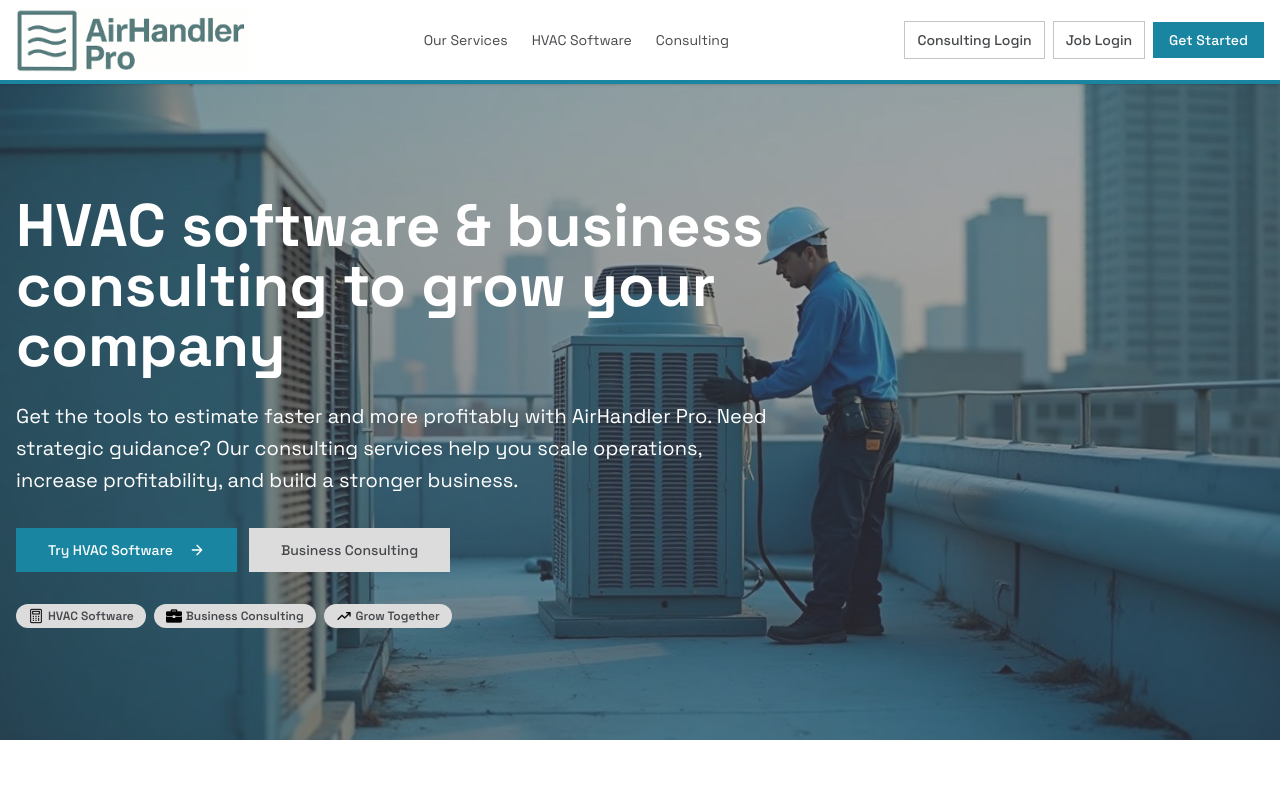
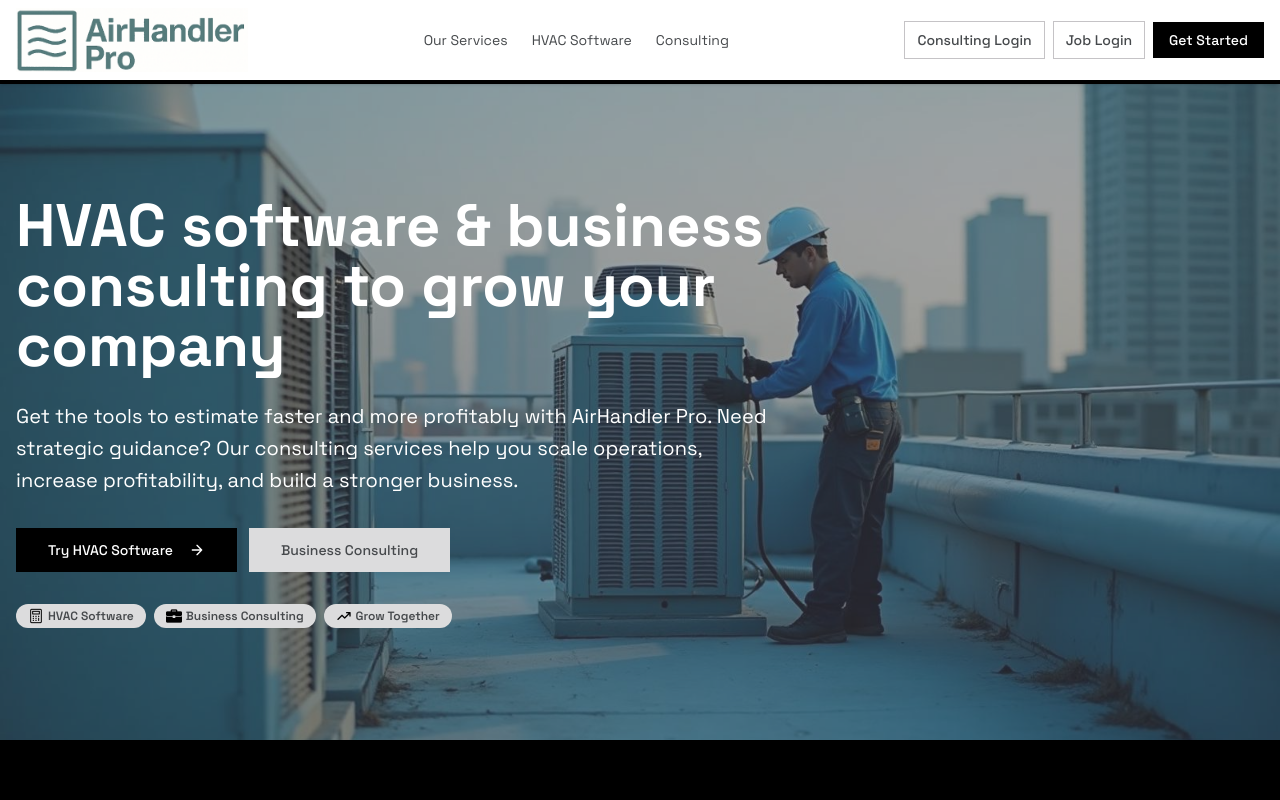
Before and after one commit to adeelmazhar409/next-airhandler-pro, a Next.js app in the folder air-handlerpro/: page / in a window 1280 px wide. Shown: the top 800 px of the page. Built offline with nearby package versions, Linux system fonts and the light colour scheme.

Commit message:
Update color scheme and fix prop typo
Changed CSS variables for cerulean, background, and foreground colors to adjust the color scheme. Updated the Home page background to use the cerulean variable. Fixed a typo in MainboxProps from 'buttonrwo' to 'buttontwo'.

```diff
--- a/air-handlerpro/src/app/globals.css
+++ b/air-handlerpro/src/app/globals.css
@@ -11,7 +11,7 @@
   --silver: #C5C3C6;
   --charcoal: #46494C;
   --slate: #4C5C68;
-  --cerulean: #1985A1;
+  --cerulean: #000000;
 }
 
 @theme inline {
@@ -33,8 +33,8 @@
 
 @media (prefers-color-scheme: dark) {
   :root {
-    --background: #0a0a0a;
-    --foreground: #ffffff;
+    --background: #ffffff;
+    --foreground: #000000;
   }
 }
 
--- a/air-handlerpro/src/app/page.tsx
+++ b/air-handlerpro/src/app/page.tsx
@@ -6,7 +6,7 @@
 
 export default function Home() {
   return (
-    <div className="min-h-screen bg-white text-black ">
+    <div className="min-h-screen bg-cerulean text-black ">
       {/* Header */}
       <TopNav />
 
--- a/air-handlerpro/src/components/dashboard/main/mainbox.tsx
+++ b/air-handlerpro/src/components/dashboard/main/mainbox.tsx
@@ -14,7 +14,7 @@
   buttonText?: string;
   buttonHref?: string;
   buttonColor?: string;
-  buttonrwo?: boolean;
+  buttontwo?: boolean;
 
 }
 
```
